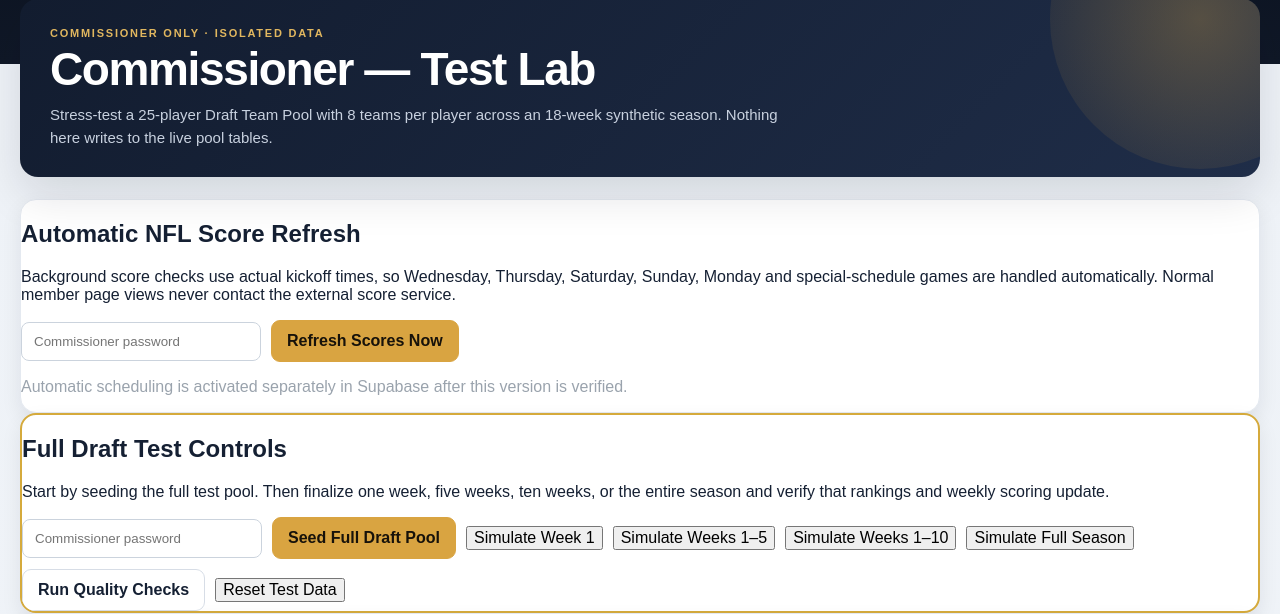
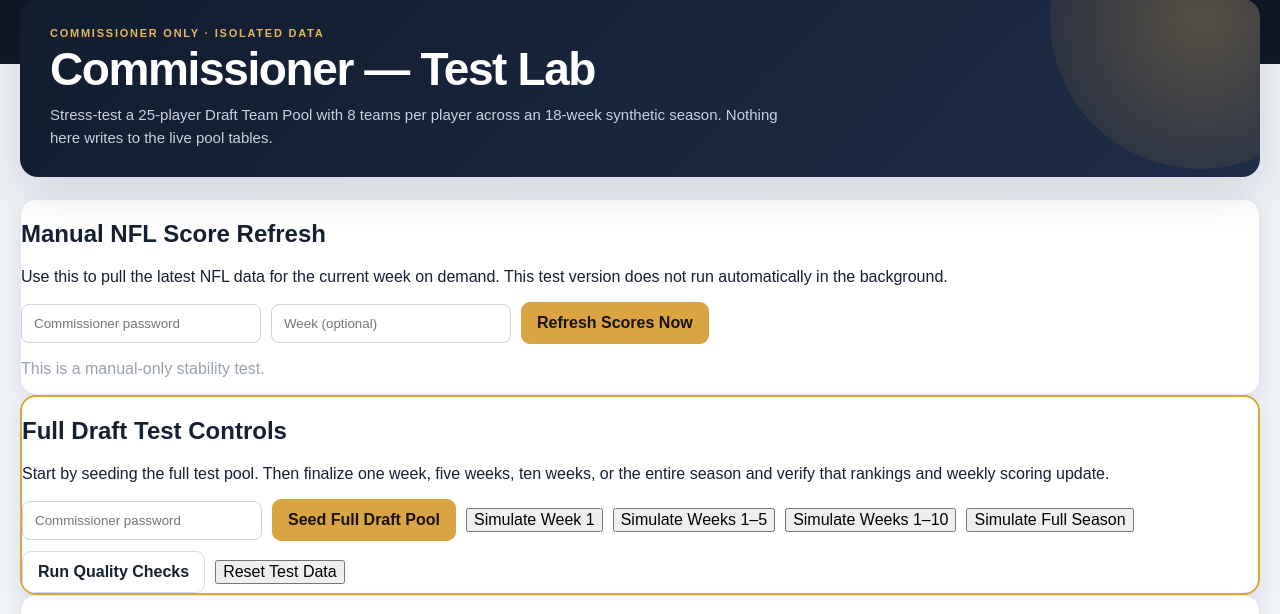
Before and after one commit to fsmalley/NFL-Degenerates-pool, a Flask app: page /test-lab in a window 1280 px wide. Shown: the part 146-760 px from the top of the page. Run offline with Flask 3, Linux system fonts and the light colour scheme; the visitor is signed in with stand-in values (Sample User, id 1).

Commit message:
Add files via upload
Download V2.13.1.1 — Manual Score Refresh Test

```diff
--- a/app.py
+++ b/app.py
@@ -28,9 +28,6 @@ if SUPABASE_URL.endswith("/rest/v1"):
     SUPABASE_URL = SUPABASE_URL[:-8].rstrip("/")
 SUPABASE_SERVICE_KEY = os.getenv("SUPABASE_SERVICE_KEY", "")
 ADMIN_PASSWORD = os.getenv("ADMIN_PASSWORD", "")
-AUTO_SYNC_TOKEN = os.getenv("AUTO_SYNC_TOKEN", "")
-AUTO_SCORE_GAME_INTERVAL_MINUTES = max(10, int(os.getenv("AUTO_SCORE_GAME_INTERVAL_MINUTES", "20")))
-AUTO_SCORE_DAILY_INTERVAL_HOURS = max(1, int(os.getenv("AUTO_SCORE_DAILY_INTERVAL_HOURS", "20")))
 
 TEAMS = {
     "ARI":"Arizona Cardinals","ATL":"Atlanta Falcons","BAL":"Baltimore Ravens","BUF":"Buffalo Bills",
@@ -334,124 +331,6 @@ def get_week(week):
         g["home_name"] = TEAMS.get(g["home_team"], g["home_team"])
     return rows
 
-
-def _score_sync_setting_key(week):
-    return f"score_auto_sync_week_{int(week)}"
-
-
-def _parse_setting_datetime(value):
-    if not value:
-        return None
-    try:
-        raw = str(value).strip()
-        if raw.endswith("Z"):
-            raw = raw[:-1] + "+00:00"
-        parsed = dt.datetime.fromisoformat(raw)
-        if parsed.tzinfo is None:
-            parsed = parsed.replace(tzinfo=dt.timezone.utc)
-        return parsed.astimezone(dt.timezone.utc)
-    except Exception:
-        return None
-
-
-def record_score_sync(week, when=None):
-    when = when or dt.datetime.now(dt.timezone.utc)
-    sb_upsert(
-        "site_settings",
-        [{
-            "setting_key": _score_sync_setting_key(week),
-            "setting_value": when.isoformat(),
-            "updated_at": when.isoformat()
-        }],
-        "setting_key"
-    )
-
-
-def score_sync_due(week, games=None, now=None, force=False):
-    """Return whether the scheduler should contact the NFL score source now."""
-    week = max(1, min(18, int(week)))
-    now = now or dt.datetime.now(dt.timezone.utc)
-    games = games if games is not None else get_week(week)
-
-    if force:
-        return True, "manual"
-
-    last_sync = _parse_setting_datetime(get_site_setting(_score_sync_setting_key(week), ""))
-    game_window = False
-
-    # Use actual stored kickoff timestamps, so Wed/Thu/Sat/Mon/international games
-    # are naturally covered without hard-coded weekday assumptions.
-    for game in games:
-        kickoff = parse_game_datetime(game.get("game_date"))
-        if not kickoff:
-            continue
-        if kickoff - dt.timedelta(minutes=30) <= now <= kickoff + dt.timedelta(hours=8):
-            game_window = True
-            break
-        if now >= kickoff and not is_game_final(game) and now <= kickoff + dt.timedelta(hours=12):
-            game_window = True
-            break
-
-    interval = (
-        dt.timedelta(minutes=AUTO_SCORE_GAME_INTERVAL_MINUTES)
-        if game_window
-        else dt.timedelta(hours=AUTO_SCORE_DAILY_INTERVAL_HOURS)
-    )
-    mode = "game-window" if game_window else "daily"
-
-    if last_sync is None:
-        return True, mode
-    return (now - last_sync) >= interval, mode
-
-
-def scheduled_score_refresh(force=False):
-    """Refresh scores only when called by the scheduler or commissioner.
-
-    Normal member page views never call this function. That keeps browsing fast
-    and prevents user traffic from multiplying external NFLData requests.
-    """
-    now = dt.datetime.now(dt.timezone.utc)
-    week = dashboard_current_week()
-    try:
-        games = get_week(week)
-    except Exception:
-        games = []
-
-    due, mode = score_sync_due(week, games, now=now, force=force)
-    result = {
-        "ok": True,
-        "week": week,
-        "mode": mode,
-        "refreshed": False,
-        "checked_at": now.isoformat(),
-        "next_week_staged": False,
-    }
-
-    if not due:
-        result["last_sync"] = get_site_setting(_score_sync_setting_key(week), "")
-        result["message"] = "Refresh not due yet."
-        return result
-
-    sync_week(week)
-    record_score_sync(week, now)
-    games = get_week(week)
-    result["refreshed"] = True
-    result["last_sync"] = now.isoformat()
-    result["final_games"] = sum(1 for g in games if is_game_final(g))
-    result["game_count"] = len(games)
-
-    # When the current week is completely final, preload the following schedule.
-    if games and all(is_game_final(g) for g in games) and week < 18:
-        try:
-            sync_week(week + 1)
-            record_score_sync(week + 1, now)
-            result["next_week_staged"] = True
-            result["next_week"] = week + 1
-        except Exception as e:
-            result["next_week_error"] = str(e)
-
-    return result
-
 def ensure_players():
     rows = sb_get("draft_players", {"select":"id","limit":"1"})
     if rows:
@@ -974,7 +853,7 @@ def survivor_player_history(player_key):
 # Private Member Login (V2.10)
 # -----------------------------
 
-PUBLIC_ENDPOINTS = {"member_login", "health", "api_system_score_refresh", "static"}
+PUBLIC_ENDPOINTS = {"member_login", "health", "static"}
 ACCOUNT_GATE_ENDPOINTS = {
     "member_account_login",
     "member_account_logout",
@@ -2689,20 +2568,6 @@ def test_lab():
     return render_template("test_lab.html", season=SEASON)
 
 
-@app.route("/api/system/score-refresh")
-def api_system_score_refresh():
-    """Token-protected endpoint for Supabase Cron. No member session required."""
-    supplied = request.headers.get("X-Auto-Sync-Token", "") or request.args.get("token", "")
-    if not AUTO_SYNC_TOKEN:
-        return jsonify({"ok":False,"error":"AUTO_SYNC_TOKEN is not configured."}), 503
-    if not secrets.compare_digest(str(supplied), str(AUTO_SYNC_TOKEN)):
-        return jsonify({"ok":False,"error":"Invalid auto-sync token."}), 403
-    try:
-        return jsonify(scheduled_score_refresh(force=False))
-    except Exception as e:
-        print(f"AUTO SCORE REFRESH ERROR: {type(e).__name__}: {e}", flush=True)
-        return jsonify({"ok":False,"error":str(e)}), 500
-
 
 @app.route("/api/admin/score-refresh", methods=["POST"])
 def api_admin_score_refresh():
@@ -2712,8 +2577,21 @@ def api_admin_score_refresh():
         return jsonify({"ok":False,"error":"ADMIN_PASSWORD is not configured."}), 500
     if not secrets.compare_digest(str(supplied), str(ADMIN_PASSWORD)):
         return jsonify({"ok":False,"error":"Incorrect admin password."}), 403
-    try:
-        return jsonify(scheduled_score_refresh(force=True))
+
+    try:
+        requested_week = payload.get("week")
+        week = int(requested_week) if requested_week not in (None, "") else dashboard_current_week()
+        week = max(1, min(18, week))
+
+        sync_week(week)
+        games = get_week(week)
+
+        return jsonify({
+            "ok": True,
+            "week": week,
+            "game_count": len(games),
+            "final_games": sum(1 for g in games if is_game_final(g))
+        })
     except Exception as e:
         print(f"MANUAL SCORE REFRESH ERROR: {type(e).__name__}: {e}", flush=True)
         return jsonify({"ok":False,"error":str(e)}), 500
@@ -2742,13 +2620,14 @@ def health():
 
 @app.route("/api/week/<int:week>")
 def api_week(week):
-    """Read stored scores only. External score synchronization is scheduler-only."""
     week=max(1,min(18,week))
     err=None
+    try: sync_week(week)
+    except Exception as e: err=str(e)
     try: games=get_week(week)
     except Exception as e:
         games=[]
-        err=str(e)
+        err=err or str(e)
     return jsonify({"week":week,"games":games,"sync_error":err})
 
 
--- a/templates/test_lab.html
+++ b/templates/test_lab.html
@@ -66,13 +66,14 @@
 </section>
 
 <section class="card">
-  <h2>Automatic NFL Score Refresh</h2>
-  <p>Background score checks use actual kickoff times, so Wednesday, Thursday, Saturday, Sunday, Monday and special-schedule games are handled automatically. Normal member page views never contact the external score service.</p>
+  <h2>Manual NFL Score Refresh</h2>
+  <p>Use this to pull the latest NFL data for the current week on demand. This test version does not run automatically in the background.</p>
   <div class="test-controls">
-    <input id="scoreRefreshAdminPassword" type="password" placeholder="Commissioner password">
-    <button class="primary" type="button" onclick="refreshScoresNow()">Refresh Scores Now</button>
+    <input id="manualScoreAdminPassword" type="password" placeholder="Commissioner password">
+    <input id="manualScoreWeek" type="number" min="1" max="18" placeholder="Week (optional)">
+    <button class="primary" type="button" onclick="manualScoreRefresh()">Refresh Scores Now</button>
   </div>
-  <p id="scoreRefreshMessage" class="muted">Automatic scheduling is activated separately in Supabase after this version is verified.</p>
+  <p id="manualScoreMessage" class="muted">This is a manual-only stability test.</p>
 </section>
 
 <section class="card test-warning">
@@ -361,19 +362,23 @@ function renderMemberAccounts(){
     </div>
   </article>`).join("");
 }
-async function refreshScoresNow(){
-  const message=document.getElementById("scoreRefreshMessage");
-  const password=document.getElementById("scoreRefreshAdminPassword").value;
+async function manualScoreRefresh(){
+  const message=document.getElementById("manualScoreMessage");
+  const password=document.getElementById("manualScoreAdminPassword").value;
+  const week=document.getElementById("manualScoreWeek").value;
+
   message.textContent="Refreshing NFL scores…";
+
   try{
     const r=await fetch("/api/admin/score-refresh",{
       method:"POST",
       headers:{"Content-Type":"application/json"},
-      body:JSON.stringify({password})
+      body:JSON.stringify({password,week})
     });
     const d=await r.json();
-    if(!r.ok)throw new Error(d.error||"Could not refresh scores.");
-    message.textContent=`✓ Week ${d.week} refreshed. ${d.final_games??0}/${d.game_count??0} games final.${d.next_week_staged?" Next week's schedule was also staged.":""}`;
+    if(!r.ok) throw new Error(d.error||"Could not refresh scores.");
+
+    message.textContent=`✓ Week ${d.week} refreshed. ${d.final_games}/${d.game_count} games final.`;
   }catch(e){
     message.textContent=e.message;
   }
```
Also changed, not shown: V2_13_1_1_MANUAL_SCORE_REFRESH_NOTES.md (added, +24 -0 lines), templates/results.html (+1 -15 lines), README.md.
